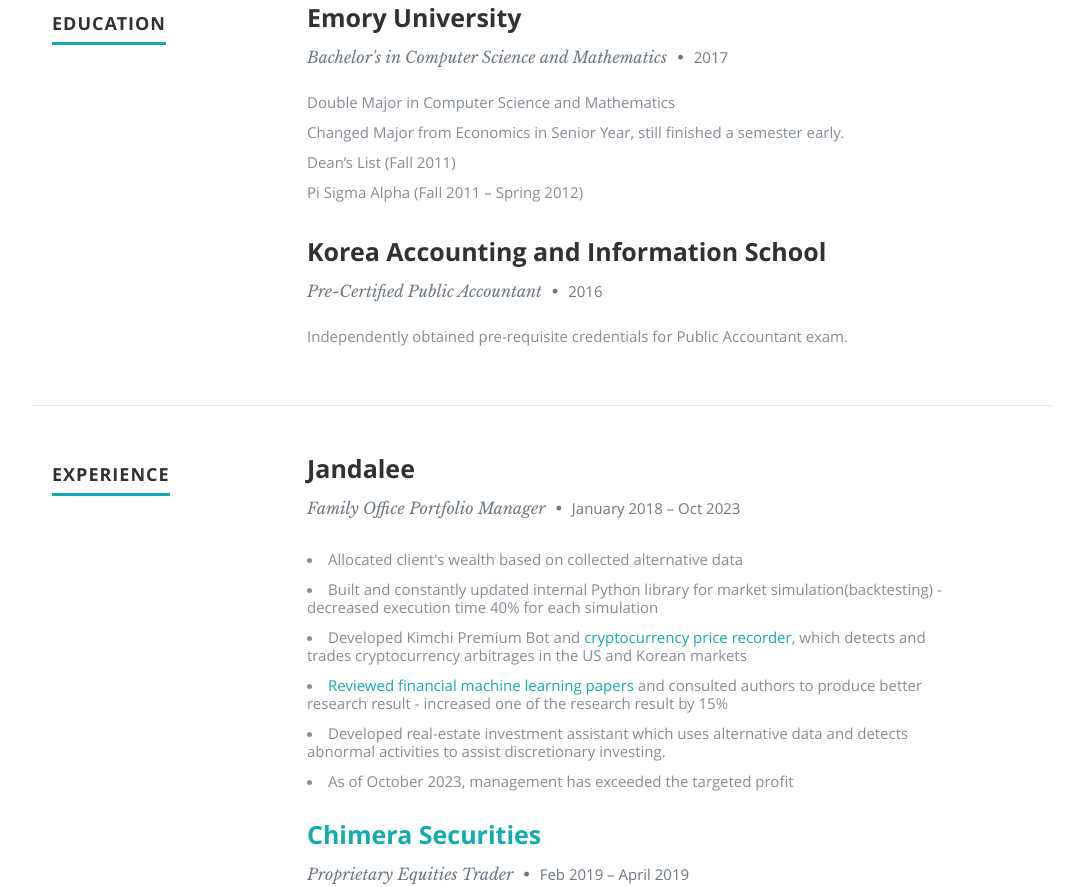
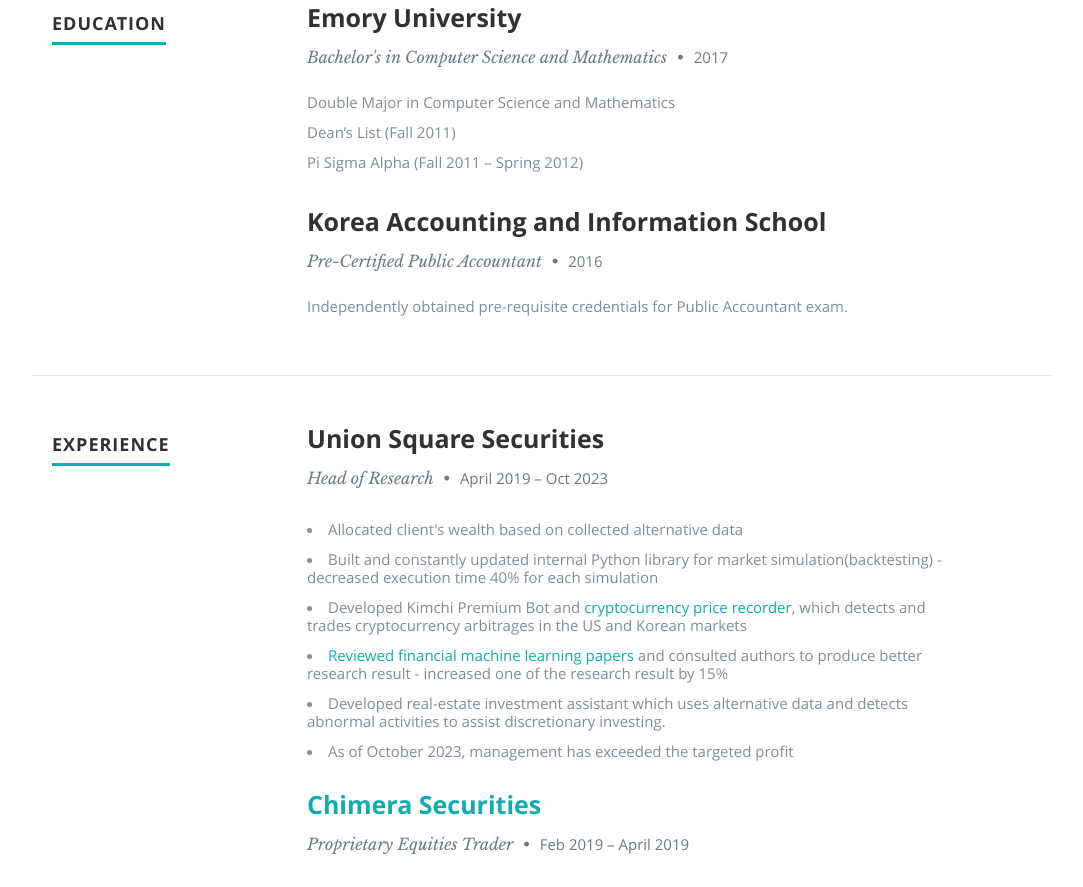
Before and after one commit to hur-kyuh-leez/aboutMe, a website: page index.html in a window 1280 px wide. Shown: the part 1547-2434 px from the top of the page, without its empty margins (98-1181 px from the left). Drawn offline with nearby package versions, Linux system fonts and the light colour scheme.

Commit message:
2024 update

```diff
--- a/index.html
+++ b/index.html
@@ -213,7 +213,6 @@
             <p>
 
               Double Major in Computer Science and Mathematics
-              <br> Changed Major from Economics in Senior Year, still finished a semester early.
               <br> Dean’s List (Fall 2011)
               <br> Pi Sigma Alpha (Fall 2011 – Spring 2012)
               <br>
@@ -266,10 +265,10 @@
 
           <div class="twelve columns">
 
-            <h3>Jandalee</h3>
-            <p class="info">Family Office Portfolio Manager
+            <h3>Union Square Securities</h3>
+            <p class="info">Head of Research
               <span>&bull;</span>
-              <em class="date">January 2018 – Oct 2023</em>
+              <em class="date">April 2019 – Oct 2023</em>
             </p>
 
             <p>
```
Also changed, not shown: 2 other files.
